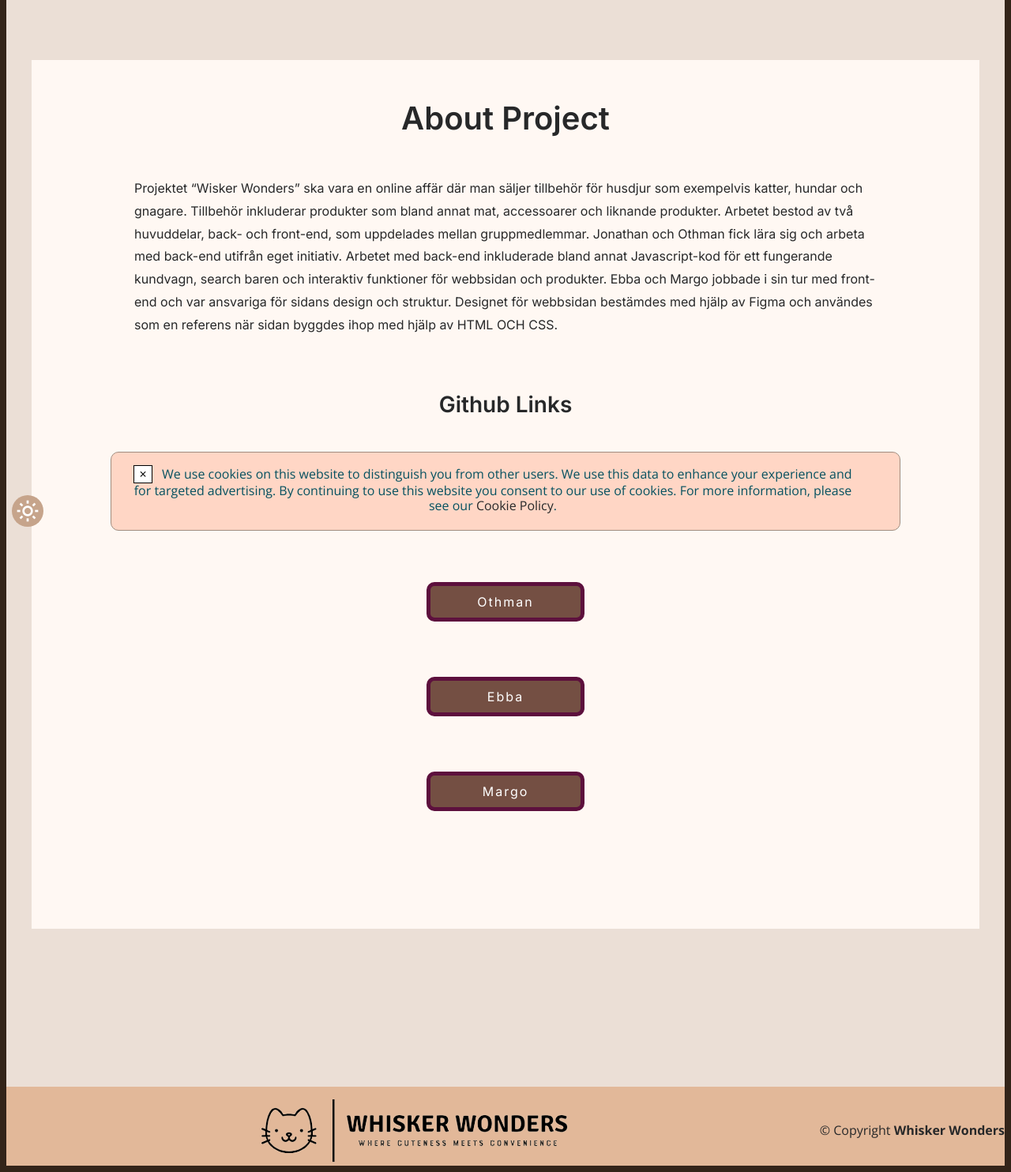
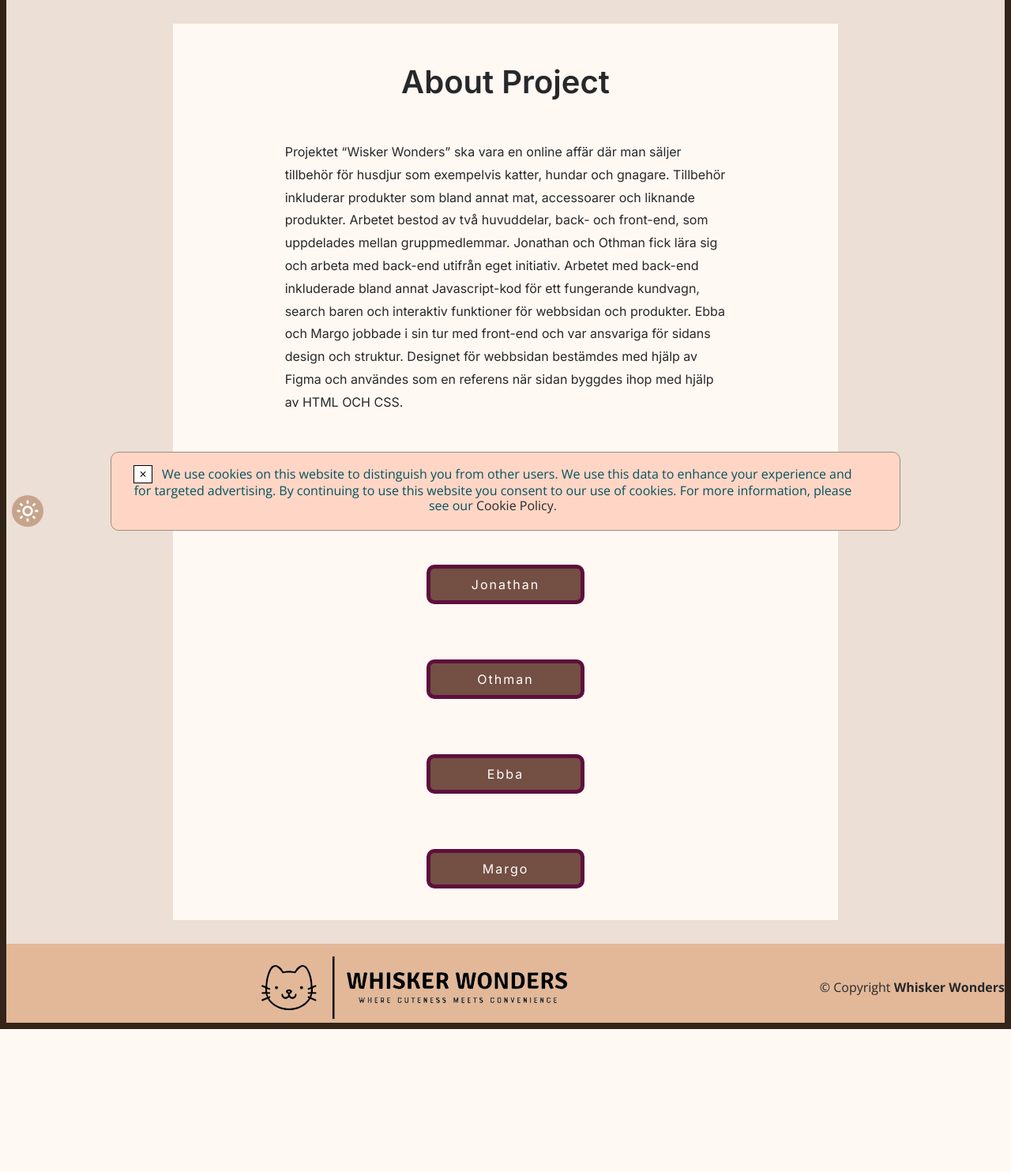
Before and after one commit to Ebbsteer/WhiskerWonders, a PHP site: page /html/about.html in a window 1280 px wide. Shown: the part 118-1602 px from the top of the page at 79% size. After the commit the page ends 1421 px from the top, so only its background shows below. Run offline with PHP 8.4, Linux system fonts and the light colour scheme; some libraries are stand-ins or nearby versions.

Commit message:
buttons done

```diff
--- a/css/main.css
+++ b/css/main.css
@@ -835,14 +835,15 @@ rgba(0,0,0,0.25);
 
 /*---------------------About Page-----------------------------*/
 
+.about-container {
+    margin-top: 30px;
+    margin-bottom: 30px;
+}
+
 .aboutMain{
     background-color: #fff8f3;
-    max-width: 1200px;
-    height: 1100px;
-    margin: auto;
     text-align: center;
     font-family: "Inter", sans-serif;
-    margin-bottom: 200px;
 }
 
 .aboutText{
--- a/html/about.html
+++ b/html/about.html
@@ -106,12 +106,11 @@
     </header>
 
 
-    <div class="raw" style="height: 100px;"></div>
     <section>
 
-        <div class="col-md-12 col-12">
-            <div class="row gx-0 gy-4">
-                <div class="aboutMain">
+        <div class="container-fluid">
+            <div class="row justify-content-center about-container">
+                <div class="col-8 aboutMain">
                     <div class="aboutText">
                         <h1>About Project</h1>
                         <p>Projektet “Wisker Wonders” ska vara en online affär där man säljer tillbehör för husdjur som exempelvis katter, hundar och gnagare. Tillbehör inkluderar produkter som bland annat mat, accessoarer och liknande produkter.
@@ -122,7 +121,7 @@
                     </div>
 
                     <div class="aboutLinks">
-                        <div class="row gx-0 gy-4">
+                        <div class="row">
                         <h3>Github Links</h3>
                         <div class="aboutButtons">
                             <div>
```
